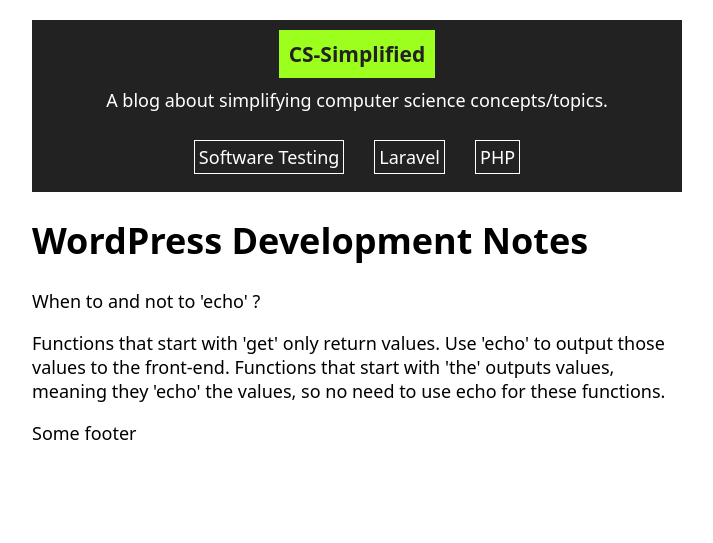
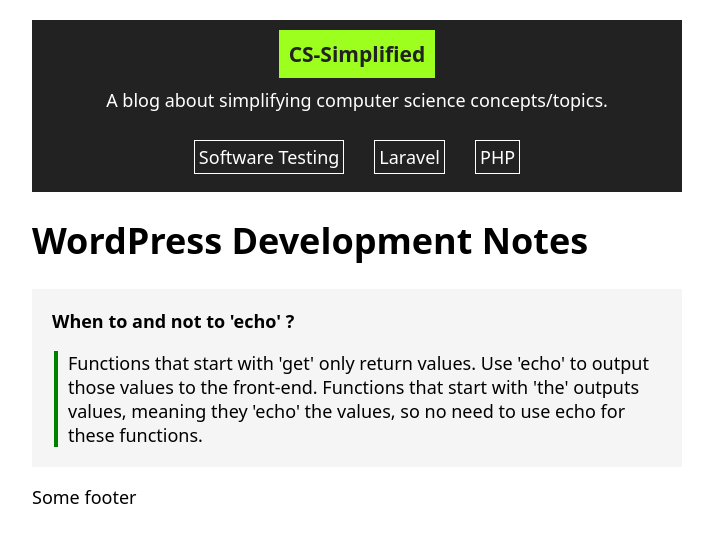
Before and after one commit to sd4483/CS-Simplified, a PHP site: page /notes/wordpress-development-notes.php in a window 1280 px wide. Shown: the top 543 px of the page, without its empty margins (283-996 px from the left). Run offline with PHP 8.4, Linux system fonts and the light colour scheme.

Commit message:
Add styling to notes elements

```diff
--- a/css/style.css
+++ b/css/style.css
@@ -44,3 +44,20 @@ header {
     border: 1px solid white;
     padding: 4px;
 }
+
+.note {
+    background-color:whitesmoke;
+    padding: 20px;
+}
+
+.note-title {
+    font-weight: bold;
+    margin-top: 0px;
+}
+
+.note-content {
+    padding-left: 10px;
+    border-left: 4px solid green;
+    margin-bottom: 0px;
+    margin-left: 2px;
+}
```
